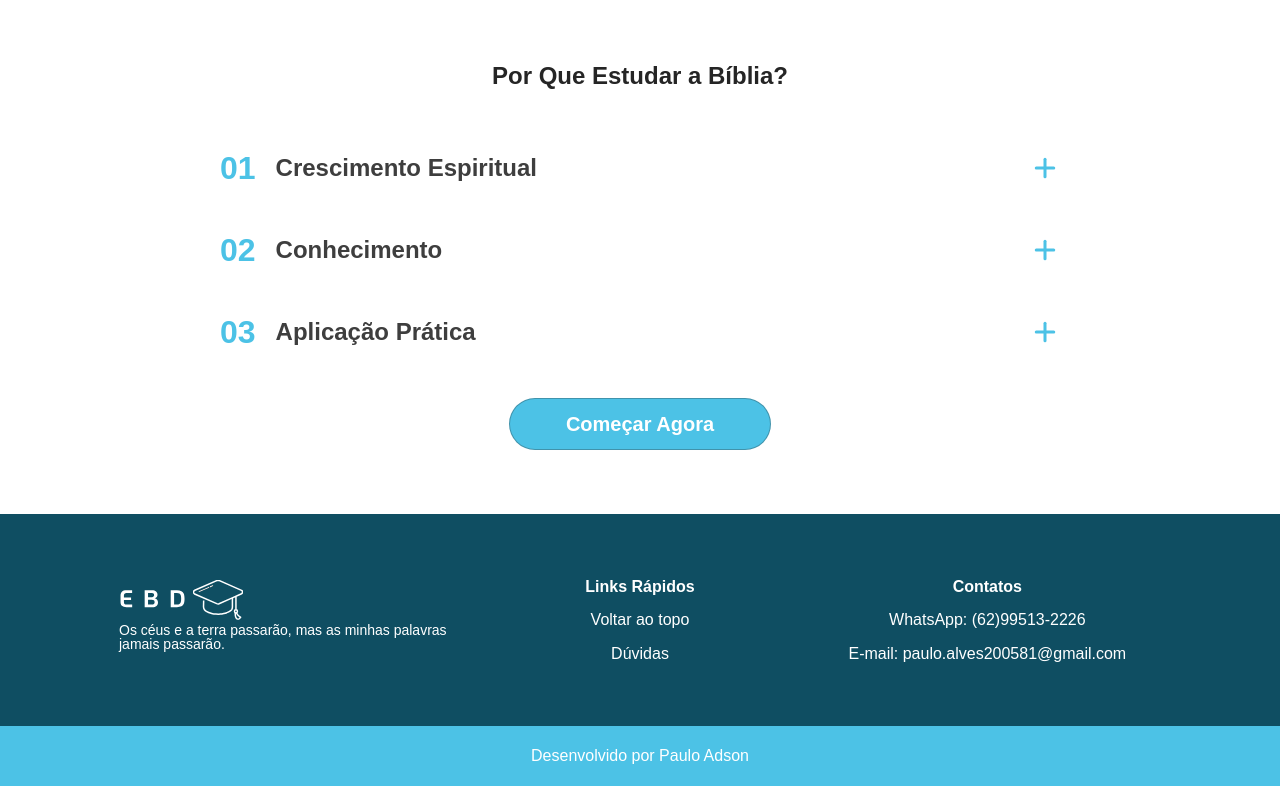
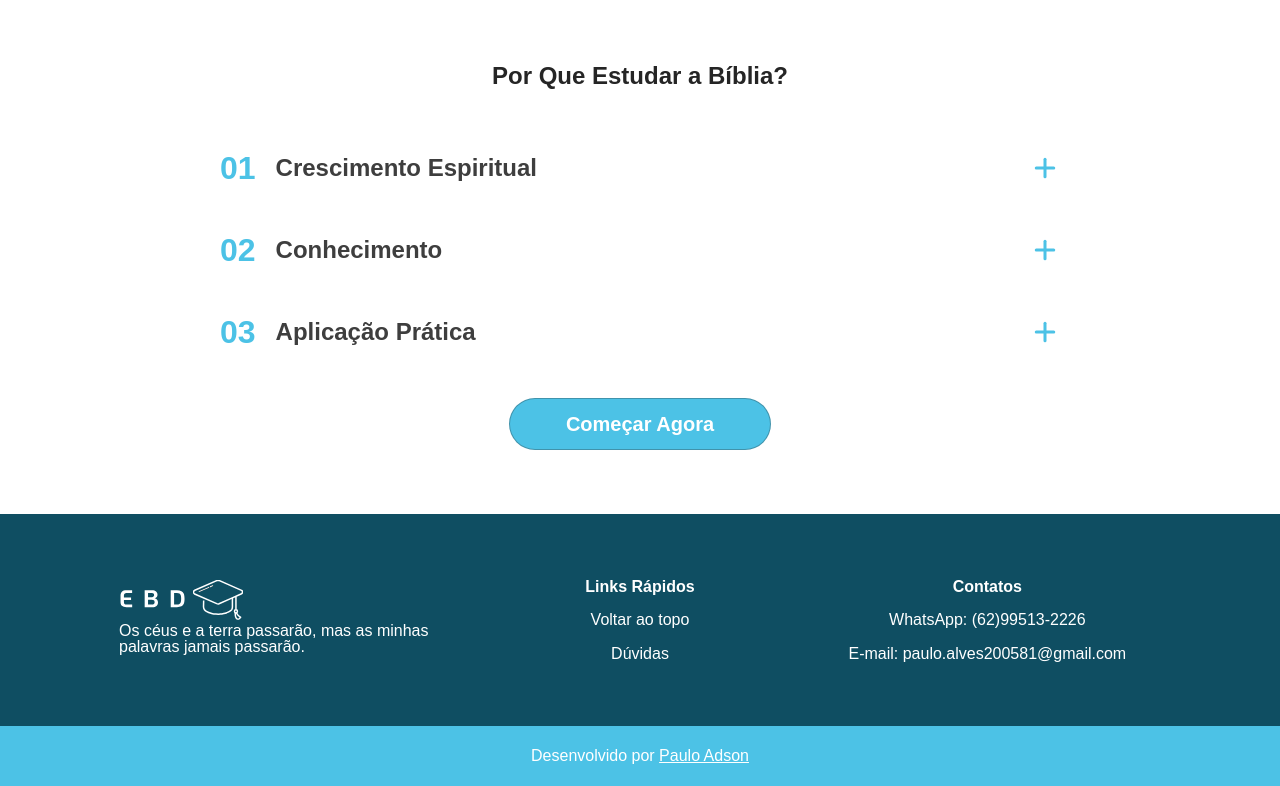
Before and after one commit to PauloAdson/escola-biblica, a React (Create React App) app: page / in a window 1280 px wide. Shown: the part 1371-2157 px from the top of the page. Built offline with nearby package versions, Linux system fonts and the light colour scheme; a web font is replaced by a local one.

Commit message:
colocando padding

```diff
--- a/src/components/Footer/styles.css
+++ b/src/components/Footer/styles.css
@@ -1,6 +1,6 @@
 footer {
     height: 212px;
-    width: 100%;
+    padding: 0 1.4rem;
     background-color: var(--bg-escuro);
     display: flex;
     align-items: center;
@@ -19,6 +19,10 @@ div.footer__content-height {
     justify-content: space-between;
 }
 
+div.footer__content-logo p {
+    font-size: 1.6rem;
+}
+
 div.footer__content-links {
     text-align: center;
     display: flex;
@@ -28,6 +32,11 @@ div.footer__content-links {
 div.footer__content-links p, a, h4 {
     font-size: 1.6rem;
     color: var(--cor-secundaria);
+}
+
+div.footer__content-links a:hover {
+    text-decoration: underline;
+    color: var(--cor-secundaria-escuro);
 }
 
 div.footer__content-links h4 {
@@ -48,3 +57,11 @@ div.footer__copyright p, a {
     font-size: 1.6rem;
     color: var(--cor-secundaria);
 }
+
+div.footer__copyright a {
+    text-decoration: underline;
+}
+
+div.footer__copyright a:hover {
+    opacity: 0.9;
+}
--- a/src/components/Home/styles.css
+++ b/src/components/Home/styles.css
@@ -51,6 +51,7 @@ main section.main-inicio p {
 
 section.visao-geral-curso {
     max-width: 1042px;
+    padding: 0 1.4rem;
     margin: 0 auto 6.4rem auto;
 }
 
@@ -80,6 +81,7 @@ section.visao-geral-curso div.visao-geral-curso__conteudo img.visao-geral-curso_
 /* section duvidas */
 section.duvidas {
     max-width: 840px;
+    padding: 0 1.4rem;
     margin: 0 auto 6.4rem auto;
 }
 
```
